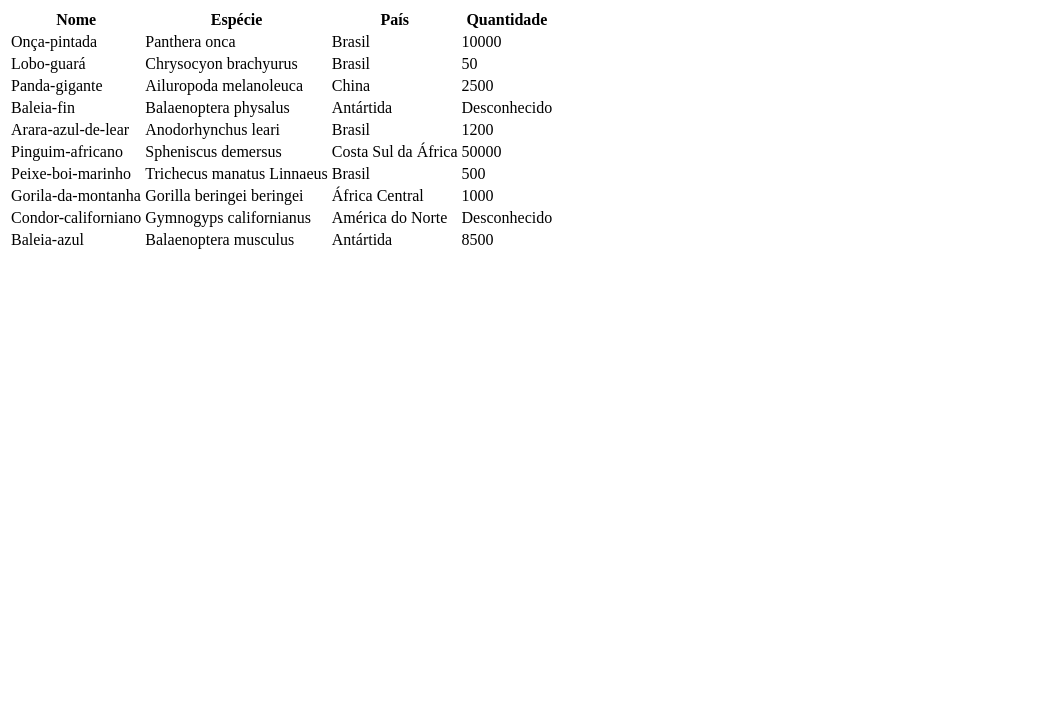
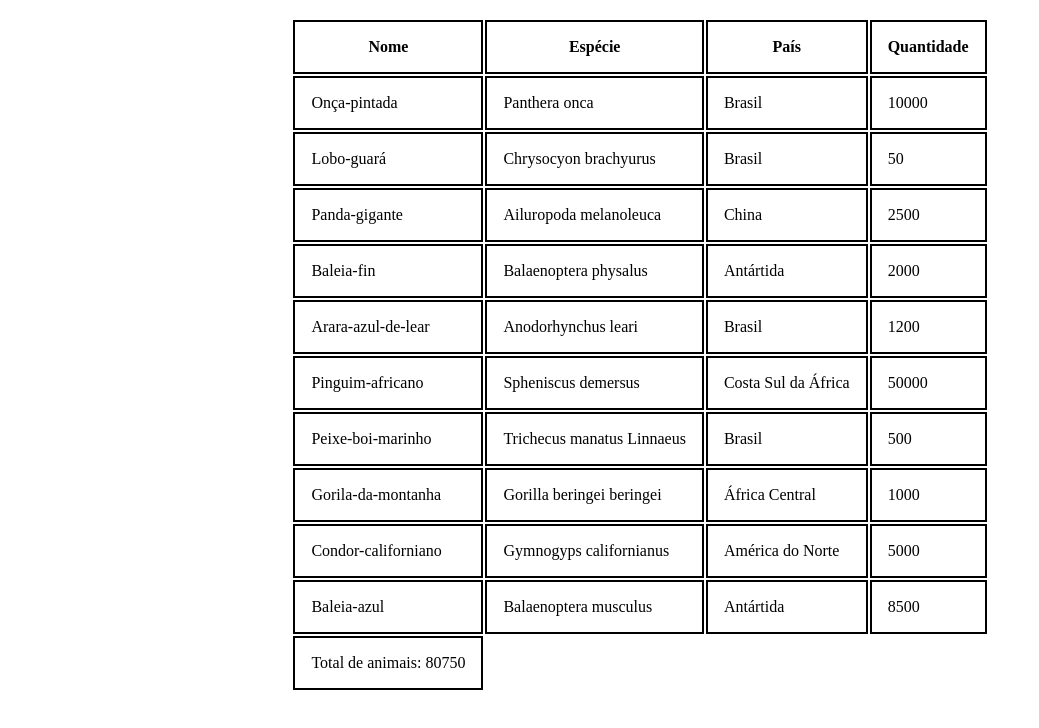
Before and after one commit to MatAmaro/Mod-09-JsVanilla, a plain HTML site: page tabela/index.html in a window 1280 px wide. Shown: the whole page, without its empty margins (0-1039 px from the left). Drawn offline with Linux system fonts and the light colour scheme.

Commit message:
Adição do footer na tabela

```diff
--- a/tabela/index.html
+++ b/tabela/index.html
@@ -4,6 +4,7 @@
     <meta charset="UTF-8">
     <meta http-equiv="X-UA-Compatible" content="IE=edge">
     <meta name="viewport" content="width=device-width, initial-scale=1.0">
+    <link rel="stylesheet" href="style.css">
     <title>Animais</title>
 </head>
 <body>
--- /dev/null
+++ b/tabela/style.css
@@ -0,0 +1,11 @@
+main{
+    display: flex;
+    justify-content: center;
+    align-items: center;
+    padding: 10px;
+}
+
+th, td{
+    border: 2px solid black;
+    padding: 1rem;
+}
--- a/tabela/table.js
+++ b/tabela/table.js
@@ -3,16 +3,16 @@ let table = document.createElement('table');
 let headers = ['Nome','Espécie','País', 'Quantidade'];
 
 let animals = [
-    {nome:'Onça-pintada', especie: 'Panthera onca', pais: 'Brasil', quantidade: '10000'},
-    {nome:'Lobo-guará', especie: 'Chrysocyon brachyurus', pais: 'Brasil', quantidade: '50'},
-    {nome:'Panda-gigante', especie: 'Ailuropoda melanoleuca', pais: 'China', quantidade: '2500'},
-    {nome:'Baleia-fin', especie: 'Balaenoptera physalus', pais: 'Antártida', quantidade: 'Desconhecido'},
-    {nome:'Arara-azul-de-lear', especie: 'Anodorhynchus leari', pais: 'Brasil', quantidade: '1200'},
-    {nome:'Pinguim-africano', especie: 'Spheniscus demersus', pais: 'Costa Sul da África', quantidade: '50000'},
-    {nome:'Peixe-boi-marinho', especie: 'Trichecus manatus Linnaeus', pais: 'Brasil', quantidade: '500'},
-    {nome:'Gorila-da-montanha', especie: 'Gorilla beringei beringei', pais: 'África Central', quantidade: '1000'},
-    {nome:'Condor-californiano', especie: 'Gymnogyps californianus', pais: 'América do Norte', quantidade: 'Desconhecido'},
-    {nome:'Baleia-azul', especie: 'Balaenoptera musculus', pais: 'Antártida', quantidade: '8500'}
+    {nome:'Onça-pintada', especie: 'Panthera onca', pais: 'Brasil', quantidade: 10000},
+    {nome:'Lobo-guará', especie: 'Chrysocyon brachyurus', pais: 'Brasil', quantidade: 50},
+    {nome:'Panda-gigante', especie: 'Ailuropoda melanoleuca', pais: 'China', quantidade: 2500},
+    {nome:'Baleia-fin', especie: 'Balaenoptera physalus', pais: 'Antártida', quantidade: 2000},
+    {nome:'Arara-azul-de-lear', especie: 'Anodorhynchus leari', pais: 'Brasil', quantidade: 1200},
+    {nome:'Pinguim-africano', especie: 'Spheniscus demersus', pais: 'Costa Sul da África', quantidade: 50000},
+    {nome:'Peixe-boi-marinho', especie: 'Trichecus manatus Linnaeus', pais: 'Brasil', quantidade: 500},
+    {nome:'Gorila-da-montanha', especie: 'Gorilla beringei beringei', pais: 'África Central', quantidade: 1000},
+    {nome:'Condor-californiano', especie: 'Gymnogyps californianus', pais: 'América do Norte', quantidade: 5000},
+    {nome:'Baleia-azul', especie: 'Balaenoptera musculus', pais: 'Antártida', quantidade: 8500}
 ];
 
 let headerRow = document.createElement('tr');
@@ -23,7 +23,7 @@ headers.forEach(heText => {
     header.appendChild(content);
     headerRow.appendChild(header);
 });
-
+let qtdTtotal = 0;
 table.appendChild(headerRow);
 animals.forEach(animal => {
     let row = document.createElement('tr');
@@ -38,4 +38,13 @@ animals.forEach(animal => {
     table.appendChild(row);
 });
 
+animals.forEach(animal => {
+    qtdTtotal+= animal.quantidade;
+})
+let textfoot = 'Total de animais: '+ qtdTtotal;
+let footer = document.createElement('td');
+let footCotent = document.createTextNode(textfoot);
+footer.appendChild(footCotent);
+table.appendChild(footer);
+
 main.appendChild(table)
```
